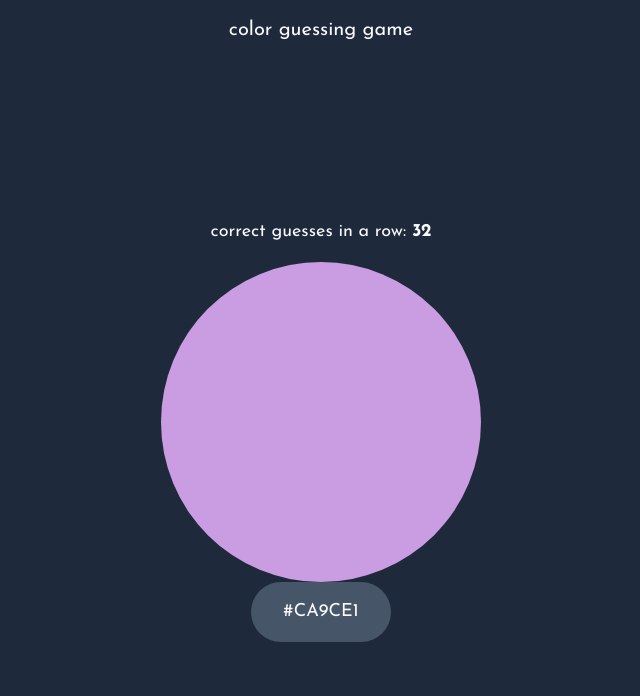
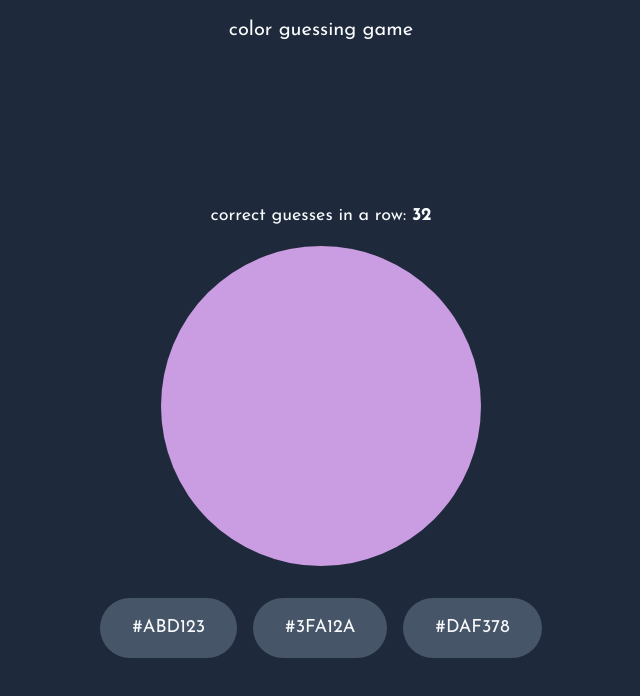
Before and after one commit to ell-ska/test-driven-development, a Next.js app: page / in a window 1280 px wide. Shown: the top 696 px of the page, without its empty margins (319-959 px from the left). Built offline with nearby package versions, Linux system fonts and the light colour scheme.

Commit message:
add color options

```diff
--- a/app/page.tsx
+++ b/app/page.tsx
@@ -1,13 +1,13 @@
 import CorrectGuessesInARow from '@/components/CorrectGuessesInARow'
 import ColorToGuess from '@/components/ColorToGuess'
-import Color from '@/components/Color'
+import ColorOptions from '@/components/ColorOptions'
 
 const Home = () => {
   return (
-    <main className='flex flex-col items-center justify-center grow'>
+    <main className='flex flex-col items-center justify-center grow px-4'>
       <CorrectGuessesInARow correctGuessesInARow={32} />
       <ColorToGuess correctColor='CA9CE1' />
-      <Color color='CA9CE1' />
+      <ColorOptions colors={["ABD123", "3FA12A", "DAF378"]} />
     </main>
   )
 }
--- /dev/null
+++ b/components/ColorOptions.tsx
@@ -0,0 +1,18 @@
+import Color from './Color'
+
+type ColorOptionsProps = {
+  colors: string[]
+}
+
+const ColorOptions = ({ colors }: ColorOptionsProps) => {
+  return (
+    <div
+      data-testid='color-options'
+      className='flex flex-col w-full xs:w-auto xs:flex-row gap-4 mt-8'
+    >
+      {colors.map(color => <Color key={color} color={color} />)}
+    </div>
+  )
+}
+
+export default ColorOptions
--- a/tailwind.config.ts
+++ b/tailwind.config.ts
@@ -9,6 +9,11 @@ const config: Config = {
   theme: {
     fontFamily: {
       primary: 'var(--font-josefin-sans)'
+    },
+    extend: {
+      screens: {
+        xs: '480px'
+      }
     }
   },
   plugins: [],
```
